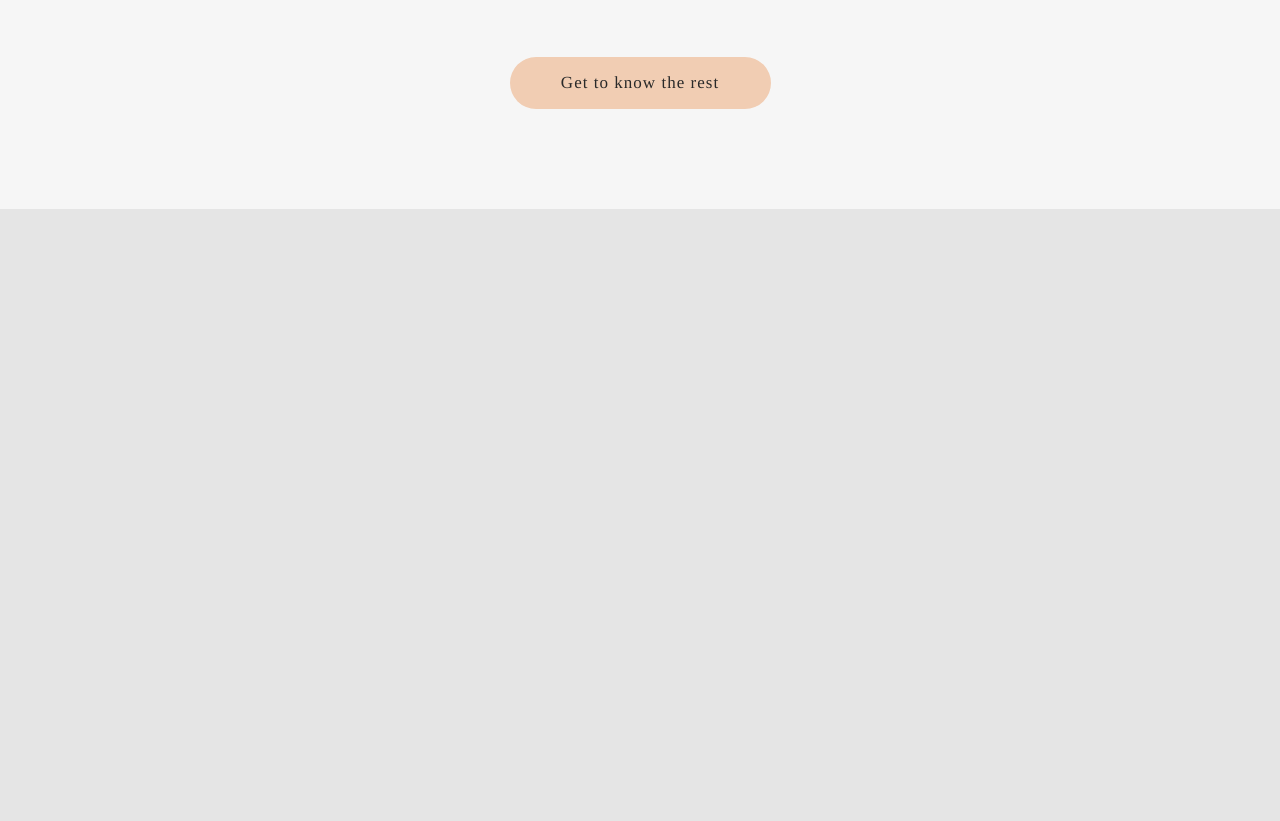
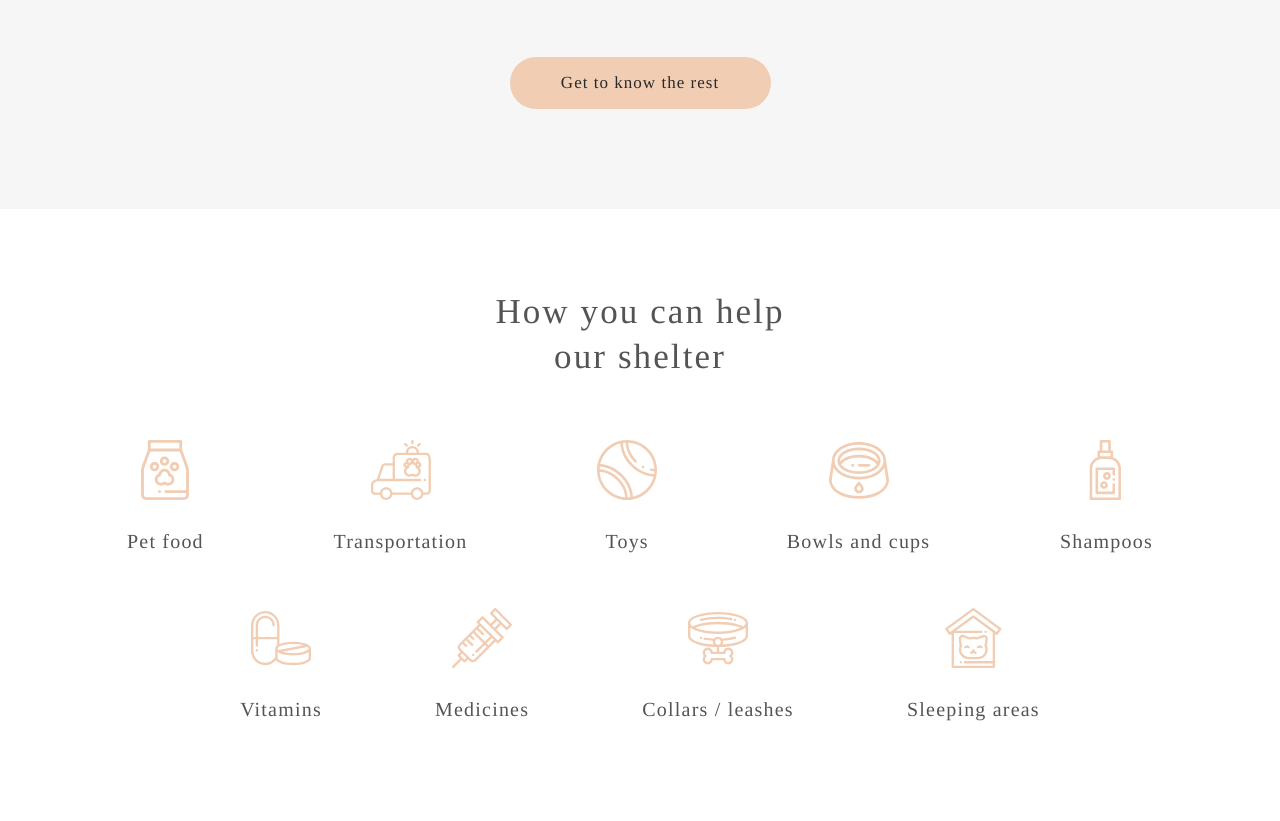
Before and after one commit to OlegSkar1/shelter, a website: page src/pages/main/index.html in a window 1280 px wide. Shown: the part 2111-2932 px from the top of the page. Before the commit the page ends 2320 px from the top, so only its background shows below. Drawn offline with Linux system fonts and the light colour scheme.

Commit message:
feat: help

```diff
--- a/src/pages/main/index.html
+++ b/src/pages/main/index.html
@@ -96,6 +96,53 @@
           <button class="button pets__button">Get to know the rest</div>
         </div>
       </section>
+      <section class="help">
+        <div class="help__wrapper">
+          <h3>How you can help our shelter</h3>
+          <div class="help__list">
+            <div class="help__list__box_1">
+              <div class="help__list_item">
+                <img src="/src/assets/svg/icon-pet-food.svg" alt="Pet food">
+                <p>Pet food</p>
+              </div>
+              <div class="help__list_item">
+                <img src="/src/assets/svg/icon-transportation.svg" alt="Transportation">
+                <p>Transportation</p>
+              </div>
+              <div class="help__list_item">
+                <img src="/src/assets/svg/icon-toys.svg" alt="Toys">
+                <p>Toys</p>
+              </div>
+              <div class="help__list_item">
+                <img src="/src/assets/svg/icon-bowls-and-cups.svg" alt="Bowls and cups">
+                <p>Bowls and cups</p>
+              </div>
+              <div class="help__list_item">
+                <img src="/src/assets/svg/icon-shampoos.svg" alt="Shampoos">
+                <p>Shampoos</p>
+              </div>
+            </div>
+            <div class="help__list__box_2">
+              <div class="help__list_item">
+              <img src="/src/assets/svg/icon-vitamins.svg" alt="Vitamins">
+              <p>Vitamins</p>
+            </div>
+            <div class="help__list_item">
+              <img src="/src/assets/svg/icon-medicines.svg" alt="Medicines">
+              <p>Medicines</p>
+            </div>
+            <div class="help__list_item">
+              <img src="/src/assets/svg/icon-collars-leashes.svg" alt="Collars / leashes">
+              <p>Collars / leashes</p>
+            </div>
+            <div class="help__list_item">
+              <img src="/src/assets/svg/icon-sleeping-area.svg" alt="Sleeping areas">
+              <p>Sleeping areas</p>
+            </div>
+            </div>
+          </div>
+        </div>
+      </section>
     </main>
     <footer class="footer"></footer>
   </body>
--- /dev/null
+++ b/src/scss/layout/_help.scss
@@ -0,0 +1,52 @@
+.help {
+  background: $color-light-xl;
+  width: 100%;
+
+  .help__wrapper {
+    @include padding-top(80, 1280);
+    @include padding-left(40, 1280);
+    @include padding-right(40, 1280);
+    @include padding-bottom(100, 1280);
+
+    h3 {
+      @extend %h3;
+      display: block;
+      margin: 0 auto;
+      text-align: center;
+      color: $color-dark-l;
+      @include width(308, 1200);
+      @include margin-bottom(60, 1200);
+    }
+  }
+
+  .help__list {
+    @include width(1026, 1200);
+    margin: 0 auto;
+  }
+
+  .help__list__box_1 {
+    display: flex;
+    justify-content: space-between;
+    align-items: center;
+    &:not(:last-child) {
+      margin-bottom: 55px;
+    }
+  }
+  .help__list__box_2 {
+    display: flex;
+    justify-content: space-evenly;
+    align-items: center;
+  }
+
+  .help__list_item {
+    display: flex;
+    flex-direction: column;
+    justify-content: center;
+    align-items: center;
+    p {
+      @extend %h4;
+      color: $color-dark-l;
+      padding-top: 30px;
+    }
+  }
+}
--- a/src/scss/main.scss
+++ b/src/scss/main.scss
@@ -8,3 +8,4 @@
 @import "./layout/header";
 @import "./layout/about";
 @import "./layout/pets";
+@import "./layout/help";
```
Also changed, not shown: src/assets/svg/icon-collars-leashes.svg (added), src/main.css, 1 other file.
